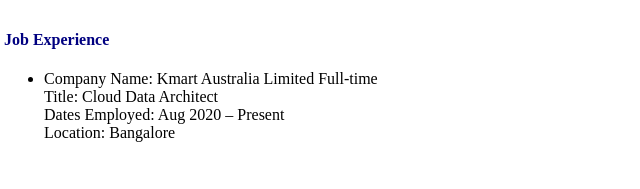
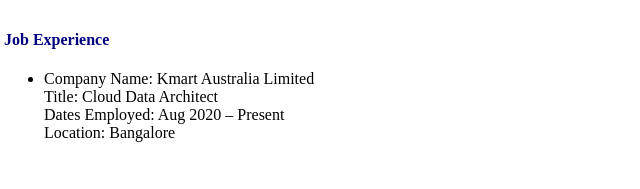
Before and after one commit to vivekbitspilani/vivekbitspilani, a plain HTML site: page index.html in a window 1280 px wide. Shown: the part 693-882 px from the top of the page, 4-644 px from the left. Drawn offline with Linux system fonts and the light colour scheme.

Commit message:
Update index.html

```diff
--- a/index.html
+++ b/index.html
@@ -10,7 +10,7 @@
 <h4 style="text-align: left;">&nbsp;</h4>
 <h4 style="text-align: left;"><strong><span style="color: #000080;">Job Experience</span></strong></h4>
 <ul>
-<li style="text-align: left;">Company Name: Kmart Australia Limited Full-time<br />Title: Cloud Data Architect<br />Dates Employed: Aug 2020 &ndash; Present<br />Location: Bangalore</li>
+<li style="text-align: left;">Company Name: Kmart Australia Limited <br />Title: Cloud Data Architect<br />Dates Employed: Aug 2020 &ndash; Present<br />Location: Bangalore</li>
 </ul>
 <p>&nbsp;</p>
 <ul>
```
